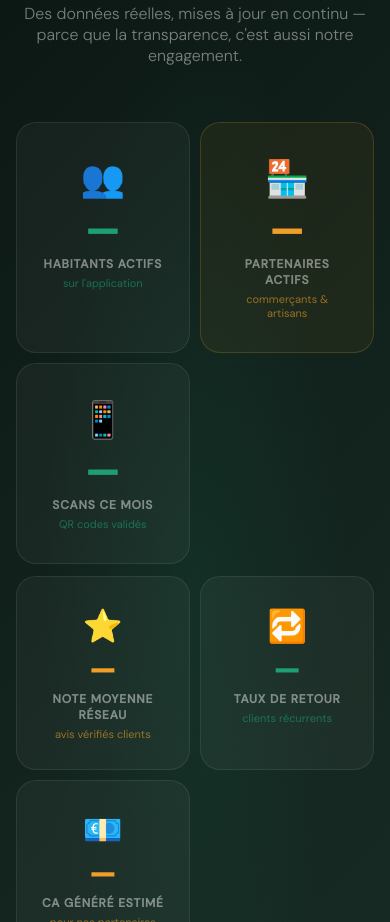
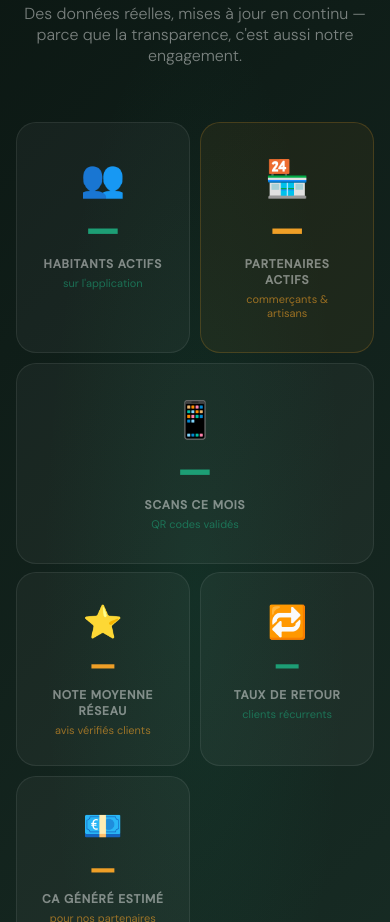
Before and after one commit to Damdhs/lokalist-site, a plain HTML site: page index.html in a window 390 px wide. Shown: the part 8320-9242 px from the top of the page. Drawn offline with Linux system fonts and the light colour scheme; no server answers.

Commit message:
Update index.html

```diff
--- a/index.html
+++ b/index.html
@@ -271,6 +271,15 @@
     @media(min-width:961px){
       .cibles-grid{grid-template-columns:repeat(3,1fr)}
     }
+    @media(max-width:640px){
+  #stats-grid-top,
+  #stats-grid-top + div {
+    grid-template-columns: repeat(2,1fr) !important;
+  }
+  #stats-grid-top > div:last-child {
+    grid-column: 1 / -1;
+  }
+}
     /* ═══ MOBILE RENFORCÉ 480px ═══ */
     @media(max-width:480px){
       body{overflow-x:hidden}
@@ -740,7 +749,7 @@
     </div>
 
     <!-- Compteurs -->
-    <div style="display:grid;grid-template-columns:repeat(3,1fr);gap:12px;margin-bottom:12px" id="stats-grid-top">
+    <div style="display:grid;grid-template-columns:repeat(3,1fr);gap:8px;margin-bottom:8px" id="stats-grid-top">
       <div style="background:rgba(255,255,255,.04);border:1px solid rgba(255,255,255,.08);border-radius:20px;padding:32px 24px;text-align:center;transition:all .3s;cursor:default" onmouseenter="this.style.background='rgba(29,158,117,.1)';this.style.borderColor='rgba(29,158,117,.35)'" onmouseleave="this.style.background='rgba(255,255,255,.04)';this.style.borderColor='rgba(255,255,255,.08)'">
         <div style="font-size:36px;margin-bottom:10px">👥</div>
         <div style="font-family:'Syne',sans-serif;font-size:clamp(36px,4vw,52px);font-weight:800;color:var(--g);line-height:1" id="stat-habitants">—</div>
```
